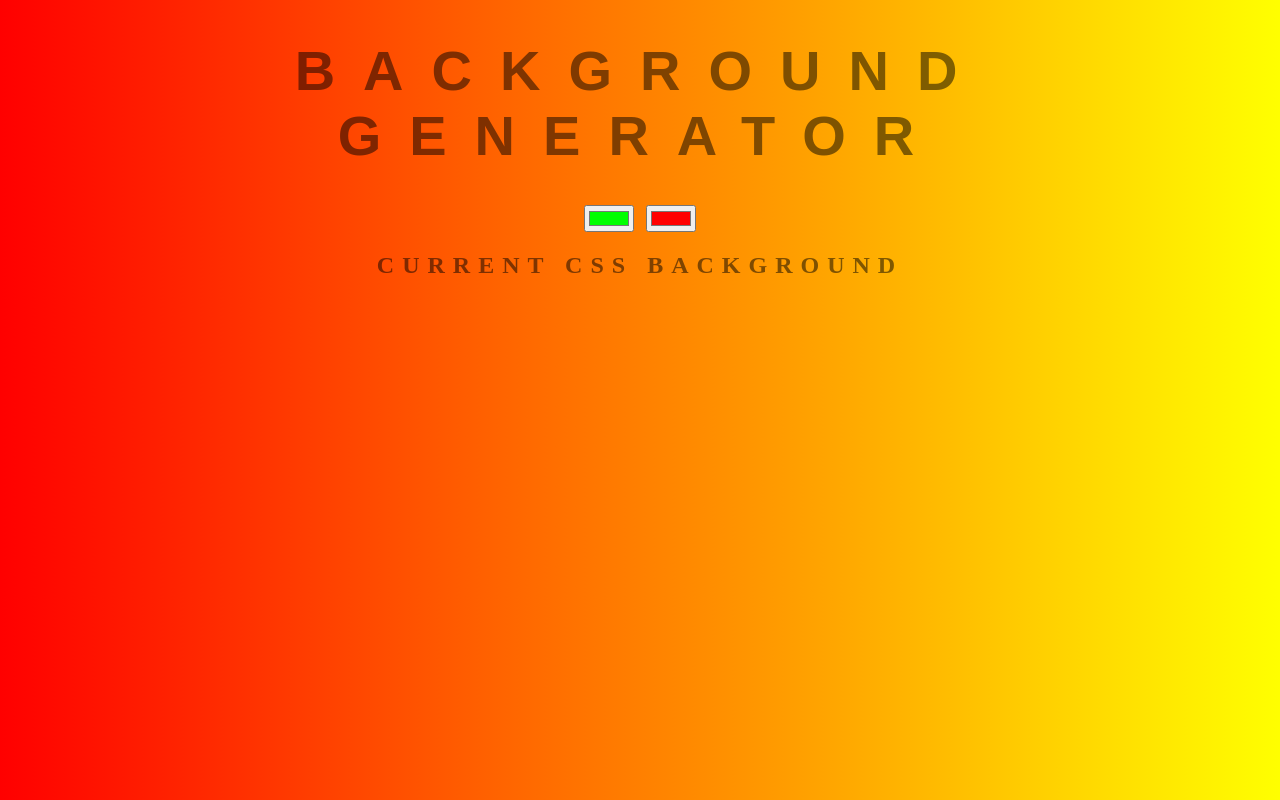
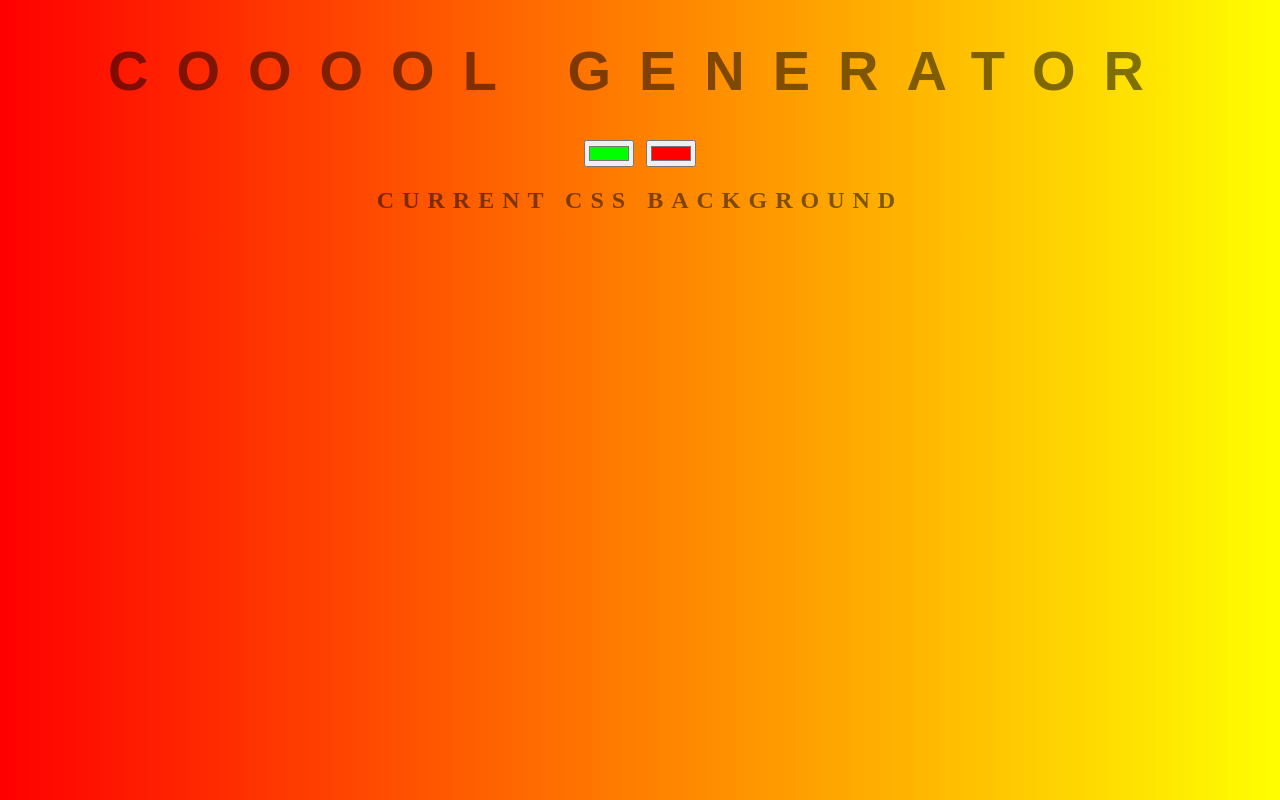
Before and after one commit to arooj-12/Backgroundgenerator, a plain HTML site: page index.html in a window 1280 px wide. Drawn offline with Linux system fonts and the light colour scheme.

Commit message:
changing title

```diff
--- a/index.html
+++ b/index.html
@@ -7,7 +7,7 @@
 	<link rel="stylesheet" type="text/css" href="style.css">
 </head>
 <body id="gradient">
-    <h1>Background Generator</h1>
+    <h1>Cooool Generator</h1>
     <input class="color1" type="color" name="color1" value="#00ff00">
     <input class="color2" type="color" name="color2" value="#ff0000">
     <!-- <input class="color1" oninput="setGradient()" type="color" name="color1" value="#00ff00"> -->
```
